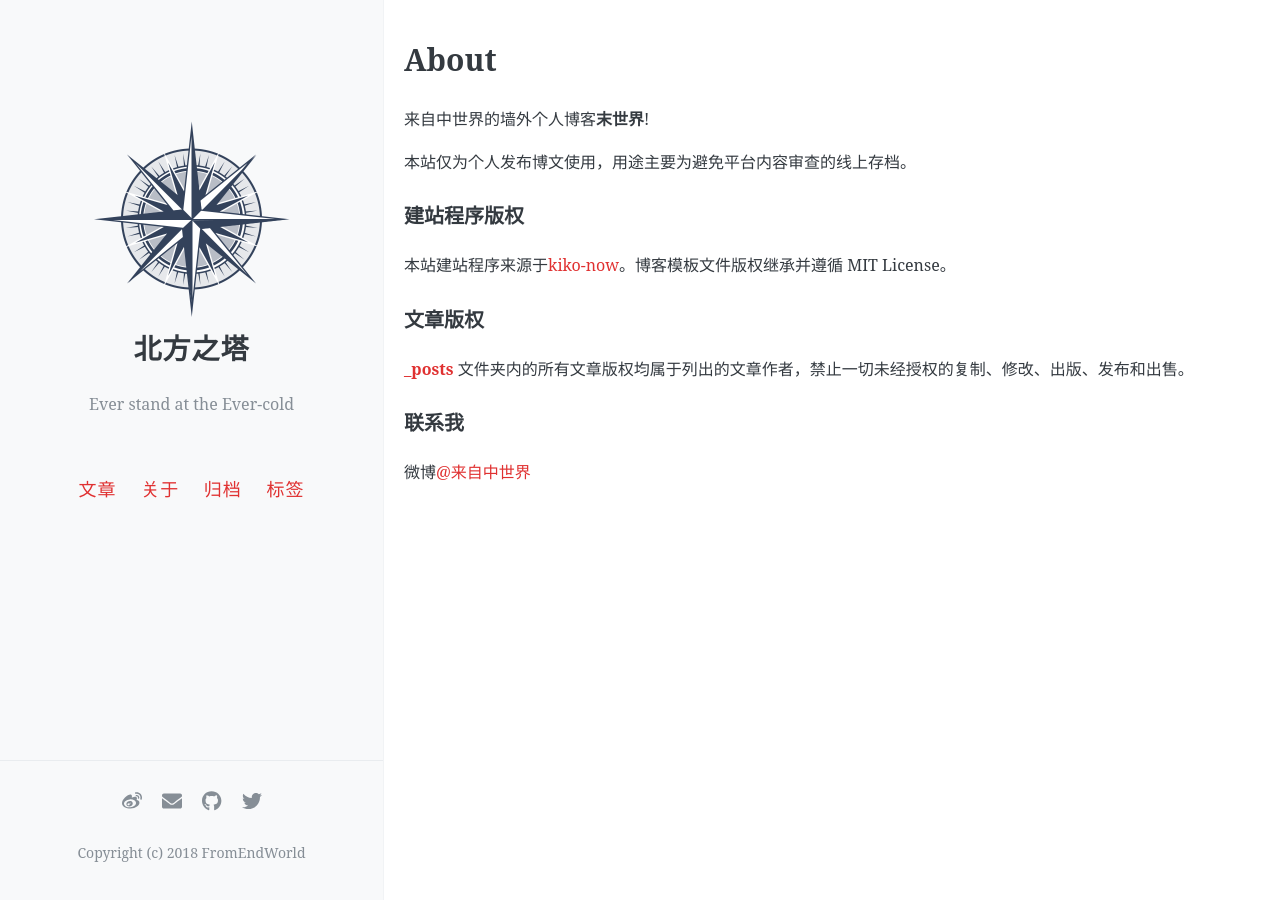
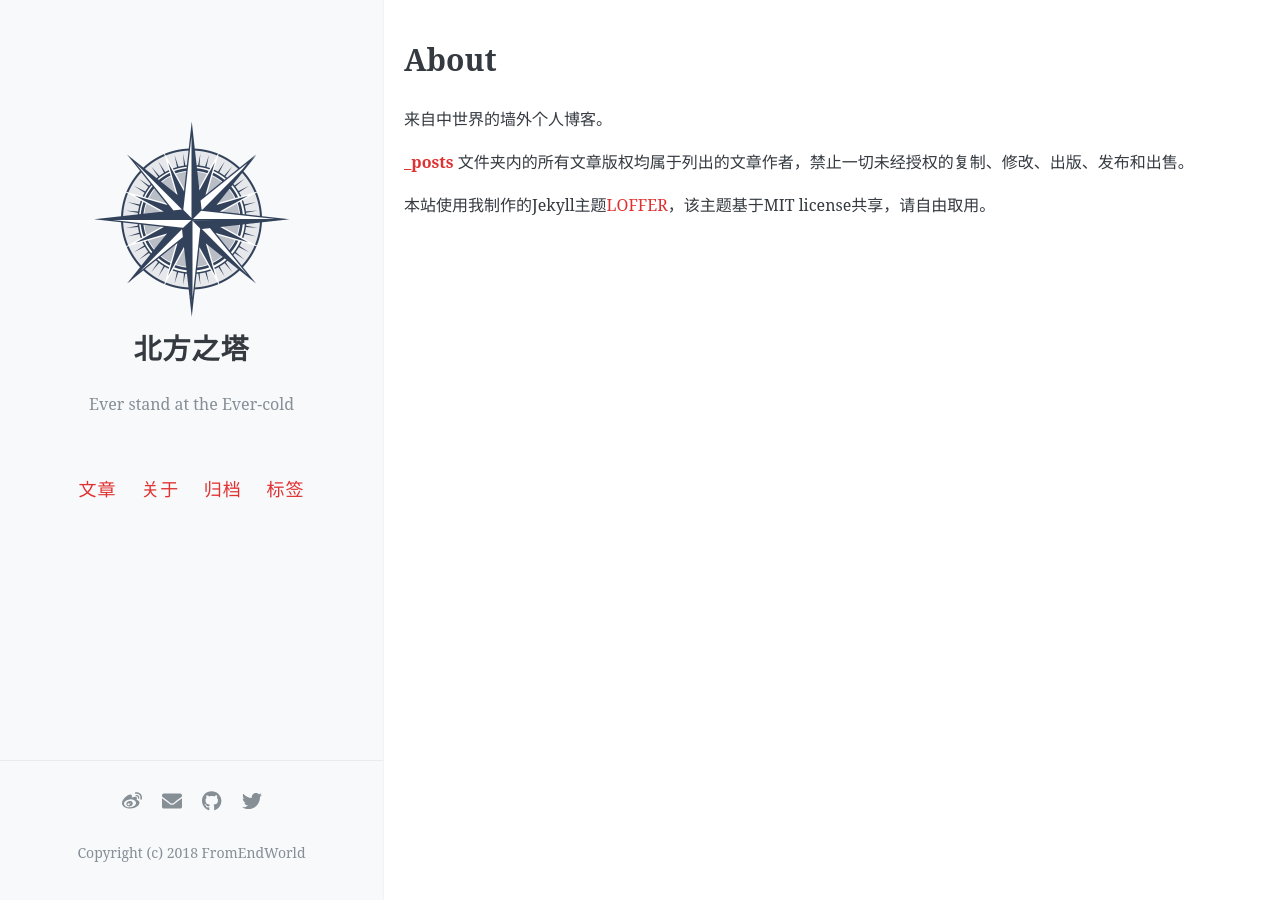
Before and after one commit to FromEndWorld/endworld, a Jekyll site: the page built from about.md, in a window 1280 px wide. Built offline with Jekyll 4.4.1, drawn with Linux system fonts in a browser that asks for light colours; comment, search, counter and statistics services are not loaded.

Commit message:
Update about.md

```diff
--- a/about.md
+++ b/about.md
@@ -4,20 +4,8 @@ title: About
 permalink: /about/
 ---
 
-来自中世界的墙外个人博客**末世界**!
-
-本站仅为个人发布博文使用，用途主要为避免平台内容审查的线上存档。
-
-### 建站程序版权
-
-本站建站程序来源于[kiko-now](https://github.com/AWEEKJ/kiko-now)。博客模板文件版权继承并遵循 MIT License。
-
-
-### 文章版权
+来自中世界的墙外个人博客。
 
 **[_posts](https://github.com/FromEndWorld/fromendworld.github.io/tree/master/_posts)** 文件夹内的所有文章版权均属于列出的文章作者，禁止一切未经授权的复制、修改、出版、发布和出售。
 
-
-### 联系我
-
-微博[@来自中世界](https://weibo.com/p/1005051722569640)
+本站使用我制作的Jekyll主题[LOFFER](https://fromendworld.github.io/LOFFER/)，该主题基于MIT license共享，请自由取用。
```
